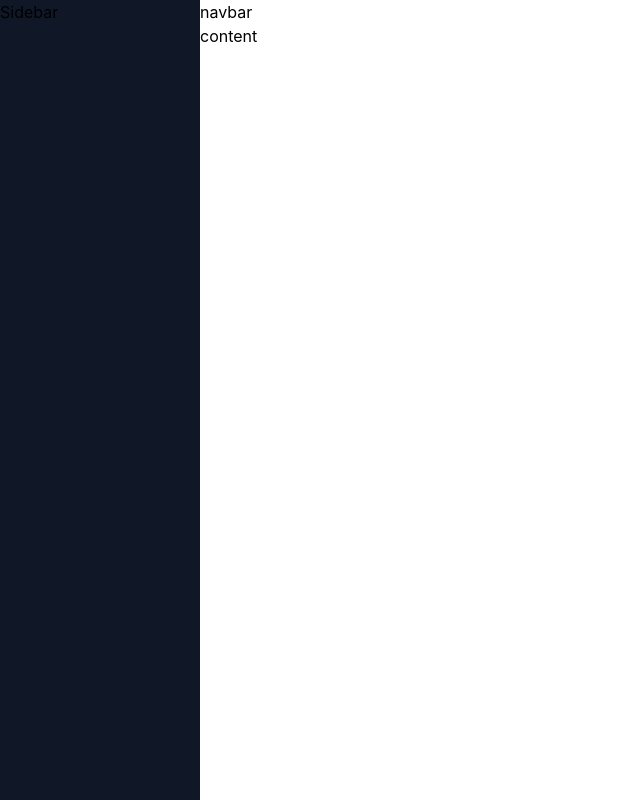
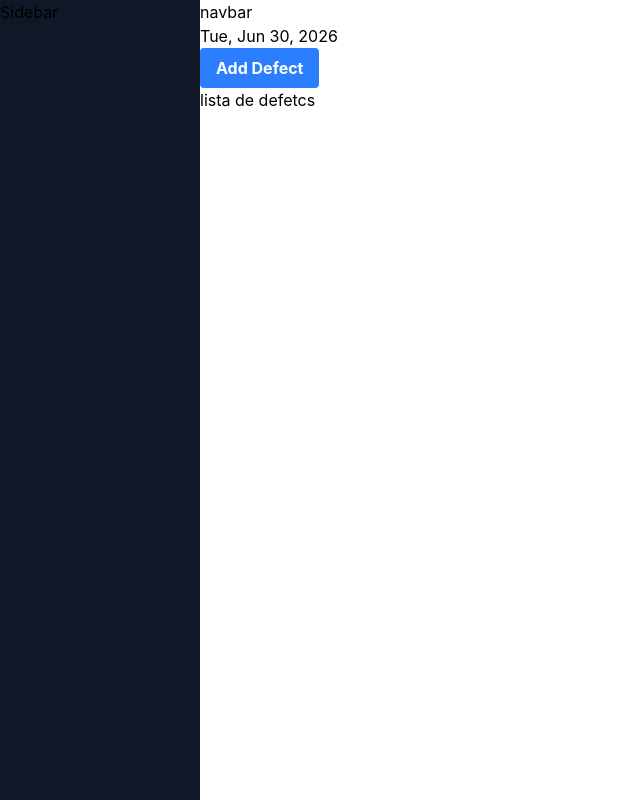
Before and after one commit to teran210c/handover-frontend, a React (Vite) app: page / in a window 1280 px wide. Shown: the whole page, without its empty margins (0-640 px from the left). Built offline with nearby package versions, Linux system fonts and the light colour scheme.

Commit message:
Feat: Added date and button to add defects

```diff
--- a/src/components/Layout.jsx
+++ b/src/components/Layout.jsx
@@ -2,6 +2,8 @@
 import Sidebar from "./Sidebar"
 
 export default function Layout() {
+    const today = new Date()
+    console.log(today)
     return (
         <>
             <div className="min-h-screen flex">
@@ -9,7 +11,25 @@
                 <div className="flex-1 flex flex-col">
                     <Navbar />
                     <main className="flex-1">
-                        content
+                        <h1>
+                            {today.toLocaleDateString('en-US', {
+                                weekday: 'short',
+                                month: 'short',
+                                day: 'numeric',
+                                year: 'numeric'
+                            })}
+                        </h1>
+
+                        <button className="bg-blue-500 hover:bg-blue-700 text-white font-bold py-2 px-4 rounded">
+                            Add Defect
+                        </button>
+
+                        <ol>
+                            <li>
+                                lista de defetcs
+                            </li>
+                        </ol>
+
                     </main>
                 </div>
             </div>
```
Also changed, not shown: 1 other file (tests, documents, lock files or other folders).
